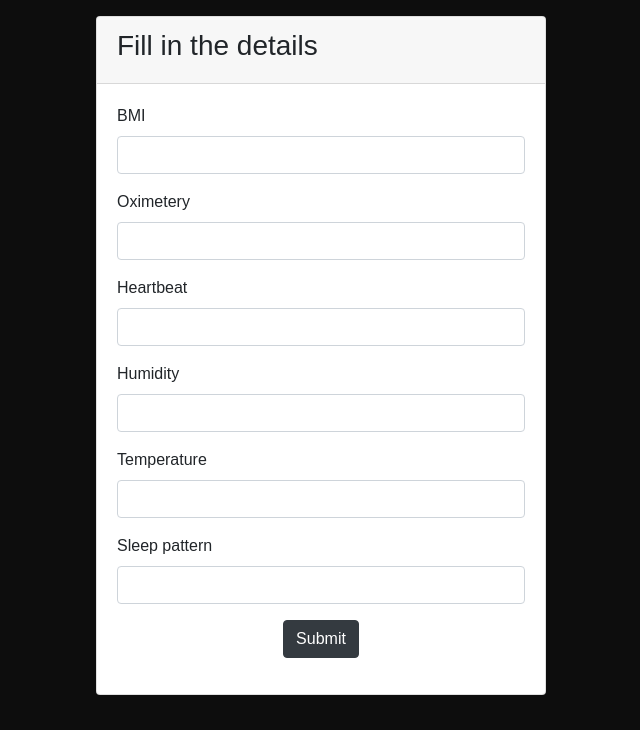
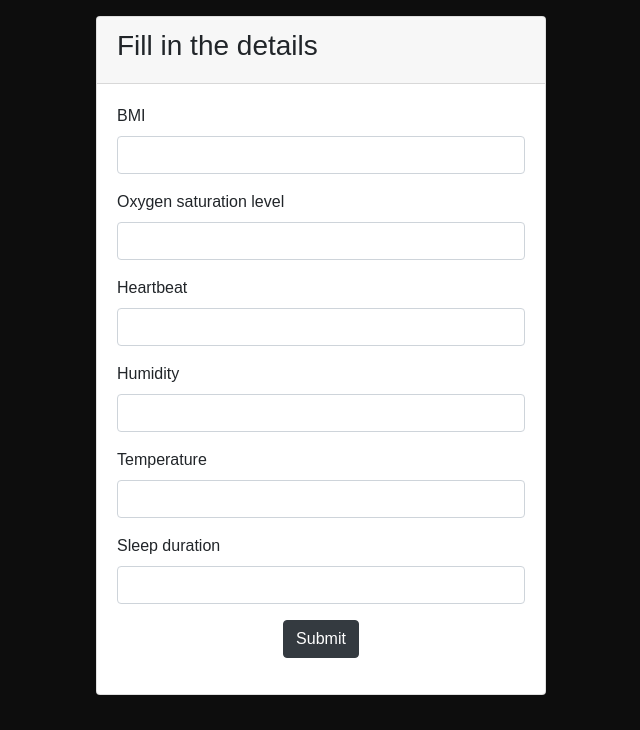
Before and after one commit to Spoorthi2901/Infant-health-risk-classification-, a Flask app: page / in a window 1280 px wide. Shown: the part 70-800 px from the top of the page, without its empty margins (319-959 px from the left). Run offline with Flask 3, Linux system fonts and the light colour scheme; parts of the project's set-up code (start-up, migrations or seed data) failed here and were passed over; some libraries are stand-ins or nearby versions; some web fonts are replaced.

Commit message:
updated the display names

```diff
--- a/templates/index.html
+++ b/templates/index.html
@@ -17,7 +17,7 @@
                         <input type='number' id="BMI" class="form-control"  name="BMI" placeholder="" required step="any">
                     </div>
 
-                    <label for="oximetery">Oximetery</label>
+                    <label for="oximetery">Oxygen saturation level</label>
                     <div class="input-group form-group">
 
                         <input type="number" id="oximetery" class="form-control"  name="oximetery" placeholder="" required step="any">
@@ -41,7 +41,7 @@
                         <input type="number" id="temp" class="form-control"  name="temp" placeholder="" required step="any">
                     </div>
 
-                    <label for="sleeppattern">Sleep pattern</label>
+                    <label for="sleeppattern">Sleep duration</label>
                     <div class="input-group form-group">
 
                         <input type="number" id="sleeppattern" class="form-control"  name="sleeppattern" placeholder="" required step="any">
--- a/templates/prediction.html
+++ b/templates/prediction.html
@@ -14,7 +14,7 @@
                     <h5 for="bmi">BMI : {{data.BMI}}</h5>
                     <br>
 
-                    <h5 for="oximetery">Oximetery : {{data.oximetery}}</h5>
+                    <h5 for="oximetery">Oxygen saturation level : {{data.oximetery}}</h5>
                     <br>
 
                     <h5 for="heartbeat">Heartbeat : {{data.heartbeat}}</h5>
@@ -26,7 +26,7 @@
                     <h5 for="temp">Temperature : {{data.temp}}</h5>
                     <br>
 
-                    <h5 for="sleeppattern">Sleep pattern : {{data.sleeppattern}}</h5>
+                    <h5 for="sleeppattern">Sleep duration : {{data.sleeppattern}}</h5>
                     <br>
 
                     <h4 for="prediction"><b>Prediction : {{prediction}}</b></h4>
```
